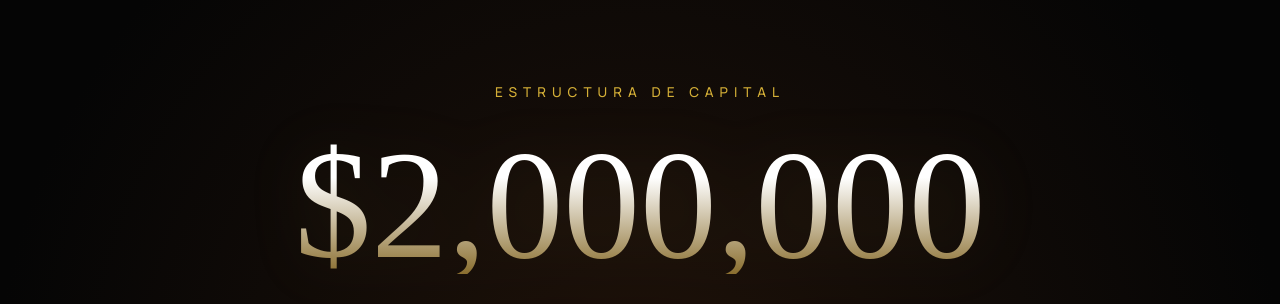
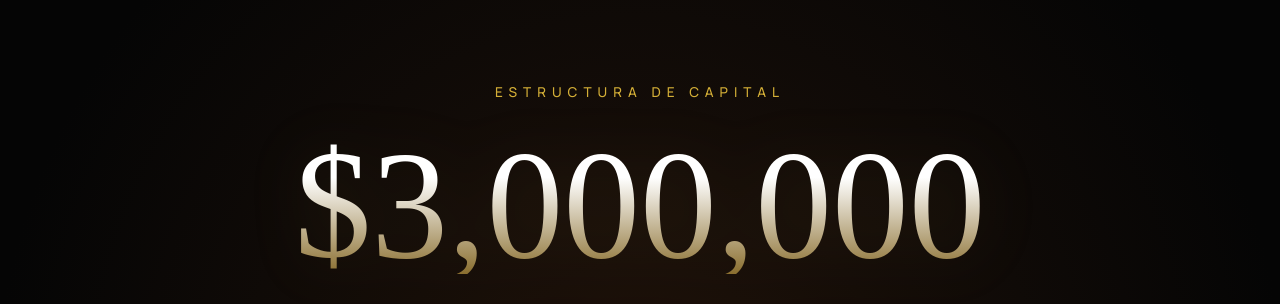
Before and after one commit to camiloromero321-ship-it/NIRVANARESORT, a plain HTML site: page index.html in a window 1280 px wide. Shown: the part 3900-4204 px from the top of the page. Drawn offline with nearby package versions, Linux system fonts and the light colour scheme; a web font is replaced by a local one.

Commit message:
Update index.html

```diff
--- a/index.html
+++ b/index.html
@@ -645,7 +645,7 @@
     <section class="investment-section">
         <div class="container">
             <span class="eyebrow">Estructura de Capital</span>
-            <div class="big-inv-number">$2,000,000</div>
+            <div class="big-inv-number">$3,000,000</div>
             <div class="inv-badge">Regulación D 506(c) Compliant</div>
 
             <div class="cap-table">
```
